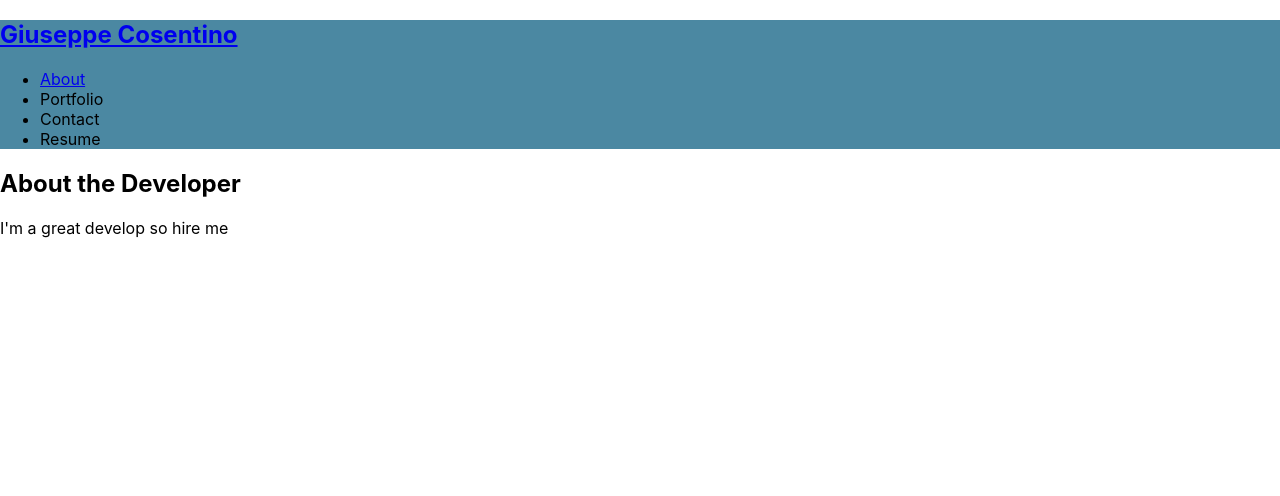
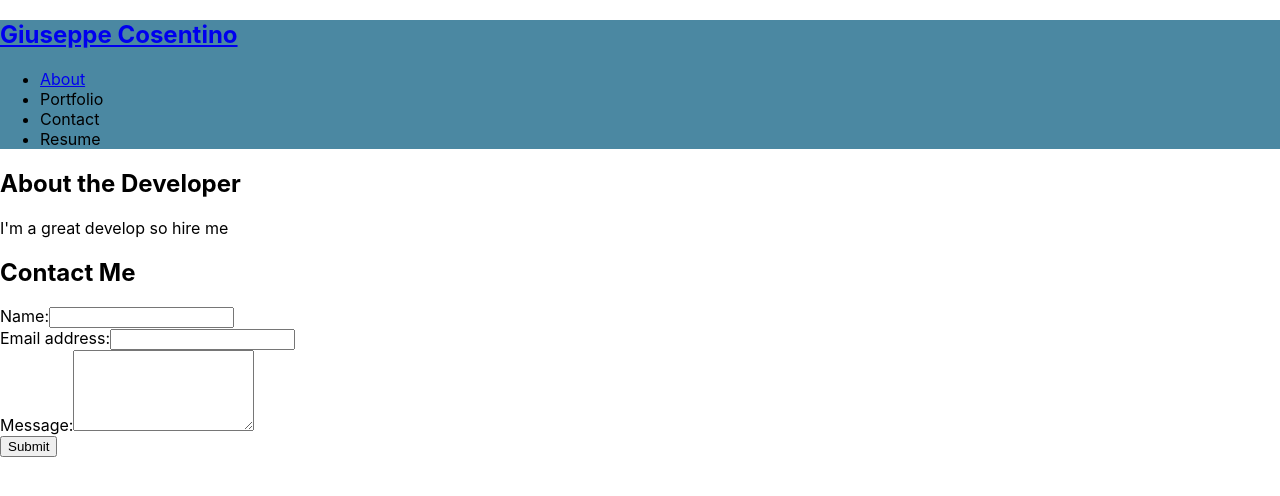
Before and after one commit to JoeCosentino/WebDev-Portfolio, a React (Create React App) app: page / in a window 1280 px wide. Shown: the top 496 px of the page. Built offline with nearby package versions, Linux system fonts and the light colour scheme.

Commit message:
added email validation to contact form

```diff
--- a/src/App.js
+++ b/src/App.js
@@ -1,14 +1,17 @@
 import React from 'react';
 import './App.css';
 import About from './componenets/About';
+import Contact from './componenets/Contact';
 import Header from './componenets/Header';
 
 function App() {
+
   return (
     <div>
       <Header></Header>
       <main>
         <About></About>
+        <Contact></Contact>
       </main>
     </div>
   );
--- a/src/componenets/Contact/index.js
+++ b/src/componenets/Contact/index.js
@@ -1,21 +1,47 @@
-import React from "react";
+import React, { useState } from "react";
+import { validateEmail } from "../../utils/helpers";
 
 function Contact() {
+
+    const [errorMessage, setErrorMessage] = useState('');
+    const [formState, setFormState] = useState({ name: '', email: '', message: '' });
+    const { name, email, message } = formState;
+
+    function handleChange(e) {
+        if(e.target.name === 'email') {
+            const isValid = validateEmail(e.target.value);
+            console.log(isValid);
+
+            if(!isValid) {
+                setErrorMessage('Your email is invalid.');
+            } else {
+                setErrorMessage('');
+            }
+        }
+
+        setFormState({...formState, [e.target.name]: e.target.value })
+    }
+
+    function handleSubmit(e) {
+        e.preventDefault();
+        console.log(formState);
+    }
+
     return (
         <section>
             <h1> Contact Me</h1>
-            <form id='contact-form'>
+            <form id='contact-form' onSubmit={handleSubmit}>
                 <div>
                     <label htmlFor='name'>Name:</label>
-                    <input type='text' name='name' />
+                    <input type='text' name='name' defaultValue={name} onChange={handleChange}/>
                 </div>
                 <div>
                     <label htmlFor='email'>Email address:</label>
-                    <input type='email' name='email' />
+                    <input type='email' name='email' defaultValue={email} onChange={handleChange}/>
                 </div>
                 <div>
                     <label htmlFor='message'>Message:</label>
-                    <textarea name='message' rows='5' />
+                    <textarea name='message' defaultValue={message} onChange={handleChange} rows='5' />
                 </div>
                 <button type='submit'>Submit</button>
             </form>
--- /dev/null
+++ b/src/utils/helpers.js
@@ -0,0 +1,3 @@
+export function validateEmail(v) {
+    return /^([a-z0-9_\.-]+)@([\da-z\.-]+)\.([a-z\.]{2,6})$/.test(v);
+}
```
